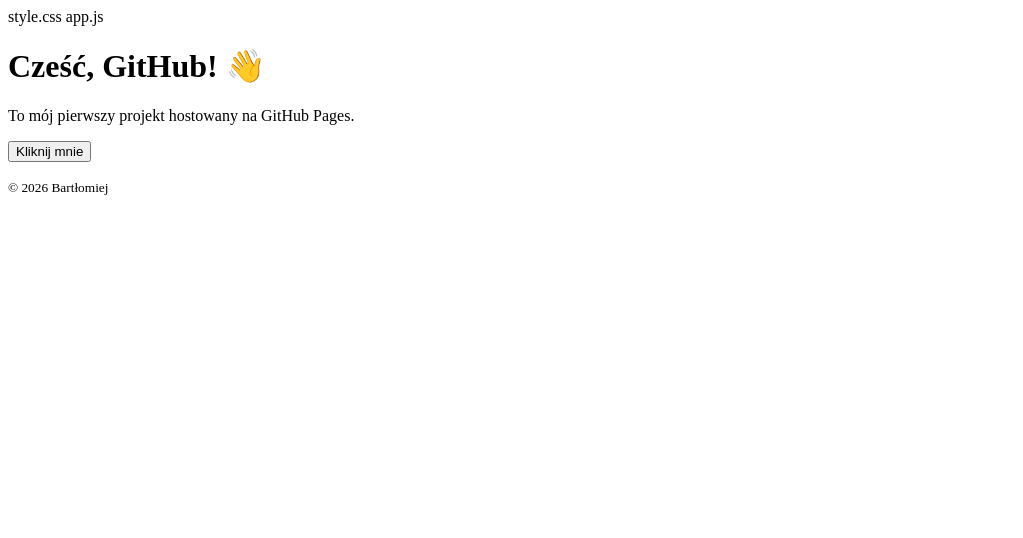
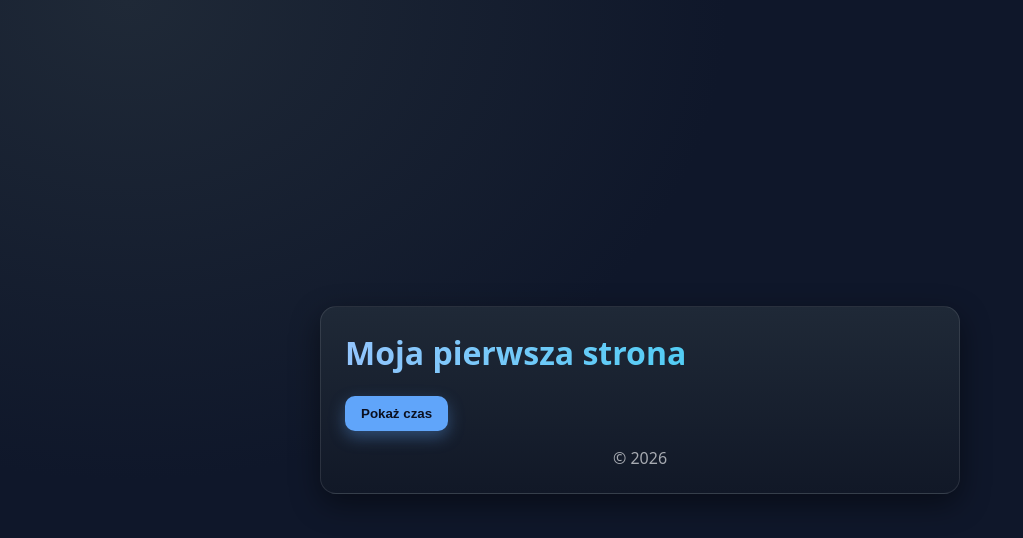
Before and after one commit to bartlomiejkuchnik/hello-docker, a plain HTML site: page index.html in a window 1280 px wide. Shown: the whole page, without its empty margins (0-1023 px from the left). Drawn offline with Linux system fonts and the light colour scheme.

Commit message:
final fix

```diff
--- a/app.js
+++ b/app.js
@@ -1,4 +1,3 @@
-
 document.addEventListener('DOMContentLoaded', () => {
   const btn = document.getElementById('btn');
   const out = document.getElementById('output');
--- a/index.html
+++ b/index.html
@@ -1,29 +1,21 @@
-
 <!doctype html>
 <html lang="pl">
 <head>
   <meta charset="utf-8" />
-  <meta name="viewport" content="width=device-width,initial-scale=1" />
+  <meta name="viewport" content="width=device-width, initial-scale=1" />
   <title>Moja pierwsza strona</title>
-  <!-- Ładujemy CSS -->
-  style.css
-  <!-- Ładujemy JS po zbudowaniu DOM -->
-  app.js</script>
+  <link rel="stylesheet" href="style.css" />
 </head>
 <body>
-  <header>
-    <h1>Cześć, GitHub! 👋</h1>
-  </header>
+  <main>
+    <h1>Moja pierwsza strona</h1>
 
-  <main>
-    <p>To mój pierwszy projekt hostowany na GitHub Pages.</p>
+    <button id="btn">Pokaż czas</button>
+    <p id="output" aria-live="polite"></p>
 
-    <button id="btn">Kliknij mnie</button>
-    <p id="output"></p>
+    <footer>© 2026</footer>
   </main>
 
-  <footer>
-    <small>© 2026 Bartłomiej</small>
-  </footer>
+  <script src="app.js"></script>
 </body>
 </html>
```
Also changed, not shown: style.css (+0 -7 lines).
